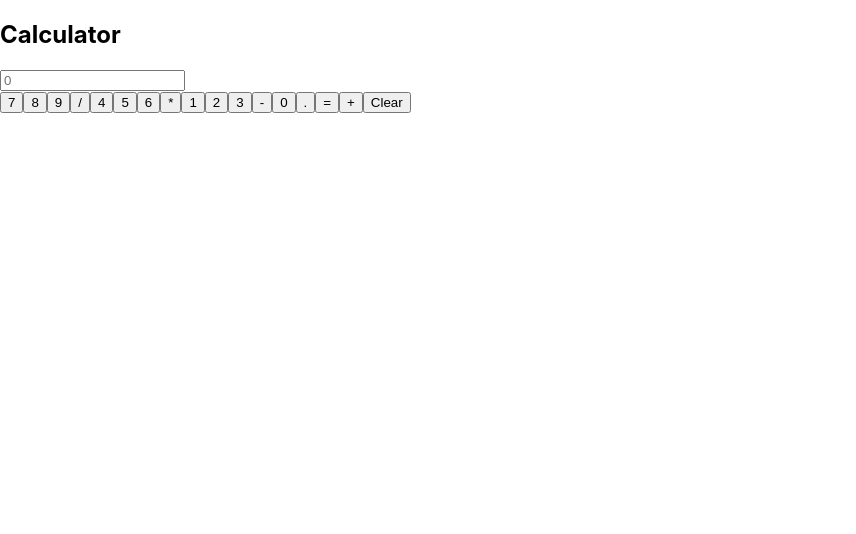
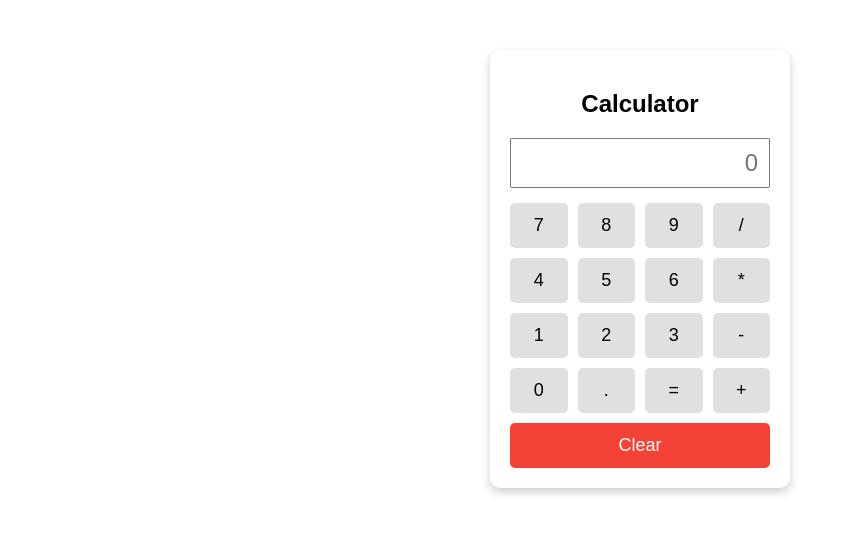
Before and after one commit to Pragathirajendiran/calc, a React (Create React App) app: page / in a window 1280 px wide. Shown: the top 534 px of the page, without its empty margins (0-856 px from the left). Built offline with nearby package versions, Linux system fonts and the light colour scheme.

Commit message:
Update App.css

```diff
--- a/src/App.css
+++ b/src/App.css
@@ -1,4 +1,4 @@
-.App {
+/* .App {
   text-align: center;
 }
 
@@ -11,6 +11,19 @@
   .App-logo {
     animation: App-logo-spin infinite 20s linear;
   }
+}
+:where(
+    .css-dev-only-do-not-override-1m2bkf9
+  ).ant-btn-color-dangerous.ant-btn-variant-outlined,
+:where(
+    .css-dev-only-do-not-override-1m2bkf9
+  ).ant-btn-color-dangerous.ant-btn-variant-dashed {
+  border-color: #6945bf;
+  background: #ffffff;
+}
+:where(.css-dev-only-do-not-override-1m2bkf9).ant-btn-color-dangerous {
+  color: #6945bf;
+  box-shadow: 0 2px 0 rgba(255, 38, 5, 0.06);
 }
 
 .App-header {
@@ -35,4 +48,56 @@
   to {
     transform: rotate(360deg);
   }
+} */
+
+/* Calculator Container */
+.calculator-container {
+  width: 260px;
+  margin: 50px auto;
+  padding: 20px;
+  border-radius: 10px;
+  box-shadow: 0 4px 10px rgba(0, 0, 0, 0.2);
+  background-color: #fff;
+  font-family: sans-serif;
 }
+
+/* Title */
+.calculator-title {
+  text-align: center;
+  margin-bottom: 20px;
+}
+
+/* Display */
+.calculator-display {
+  width: 100%;
+  height: 50px;
+  font-size: 24px;
+  text-align: right;
+  margin-bottom: 15px;
+  padding: 0 10px;
+  box-sizing: border-box;
+}
+
+/* Button Grid */
+.calculator-button-grid {
+  display: grid;
+  grid-template-columns: repeat(4, 1fr);
+  gap: 10px;
+}
+
+/* Buttons */
+.calculator-button {
+  height: 45px;
+  font-size: 18px;
+  border: none;
+  background-color: #e0e0e0;
+  border-radius: 5px;
+  cursor: pointer;
+}
+
+/* Clear Button */
+.calculator-clear-button {
+  grid-column: span 4;
+  background-color: #f44336;
+  color: #fff;
+}
```
